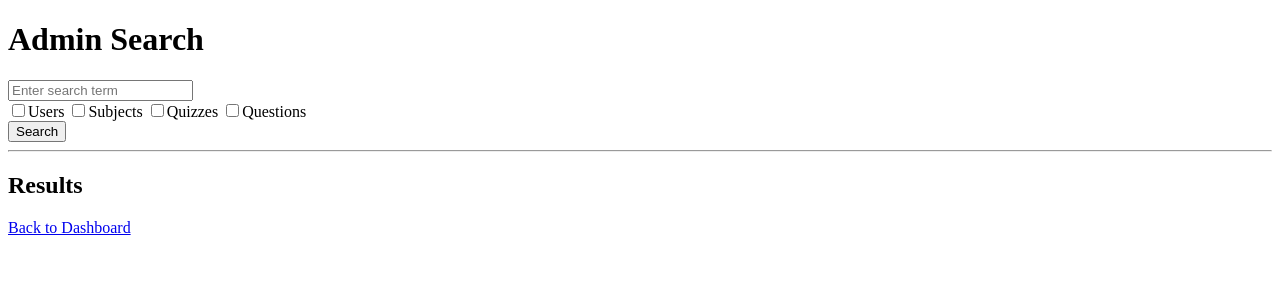
After one commit to 23f3003167/quiz-master-v1, a Flask app: page /admin/search in a window 1280 px wide. The commit adds this page. Shown: the top 300 px of the page. Run offline with Flask 3, Linux system fonts and the light colour scheme; a user stored in the database is signed in.

Commit message:
Developed User dashboard with quiz attempt functionality and timer and Implemented score tracking and quiz result display and also added search functionality for Admin and Users

```diff
--- a/app.py
+++ b/app.py
@@ -1,8 +1,9 @@
 from flask import Flask, render_template, request, redirect, url_for, flash, session
 from flask_login import LoginManager, UserMixin, login_user, logout_user, login_required, current_user
 from flask_migrate import Migrate
-from models import db, User, Admin, Subject, Chapter, Quiz, Question
+from models import db, User, Admin, Subject, Chapter, Quiz, Question, Score
 from datetime import datetime
+import pytz
 
 app = Flask(__name__)
 
@@ -350,6 +351,28 @@ def view_users():
     users = User.query.all()
     return render_template("admin_users.html", users=users)
 
+@app.route("/admin/search", methods=['GET','POST'])
+@login_required
+def admin_search():
+    if current_user.role != "admin":
+        return redirect(url_for("user_dashboard"))
+
+    results = []
+    search_term = request.form.get("search_term","").strip()
+    filter_by = request.form.getlist("filter_by")
+
+    if request.method == "POST" and search_term:
+        if "users" in filter_by:
+            results.extend(User.query.filter(User.full_name.ilike(f"%{search_term}%")).all())
+        if "subjects" in filter_by:
+            results.extend(Subject.query.filter(Subject.name.ilike(f"%{search_term}%")).all())
+        if "quizzes" in filter_by:
+            results.extend(Quiz.query.filter(Quiz.title.ilike(f"%{search_term}%")).all())
+        if "questions" in filter_by:
+            results.extend(Question.query.filter(Question.question_statement.ilike(f"%{search_term}%")).all())
+
+    return render_template("admin_search.html", results=results, search_term=search_term)
+
 @app.route("/user/dashboard", methods=['GET', 'POST'])
 @login_required
 def user_dashboard():
@@ -357,6 +380,100 @@ def user_dashboard():
     if current_user.role != "user":
         return redirect(url_for('login'))
     return render_template('user_dashboard.html')
+
+@app.route("/user/subjects", methods=['GET'])
+@login_required
+def user_subjects():
+    if current_user.role != "user":
+        return redirect(url_for('admin_dashboard'))
+
+    subjects = Subject.query.all()
+    return render_template('user_subjects.html', subjects=subjects)
+
+@app.route("/user/subjects/<int:subject_id>/quizzes", methods=['GET'])
+@login_required
+def user_quizzes(subject_id):
+    if current_user.role != "user":
+        return redirect(url_for('admin_dashboard'))
+    subject = Subject.query.get_or_404(subject_id)
+    quizzes = Quiz.query.filter_by(chapter_id=subject.id).all()
+    return render_template('user_quizzes.html',subject=subject, quizzes=quizzes)
+
+@app.route("/user/quizzes/<int:quiz_id>/attempt",methods=['GET','POST'])
+@login_required
+def attempt_quiz(quiz_id):
+    if current_user.role != "user":
+        return redirect(url_for('admin_dashboard'))
+
+    quiz = Quiz.query.get_or_404(quiz_id)
+    questions = Question.query.filter_by(quiz_id=quiz_id).all()
+    ist = pytz.timezone('Asia/Kolkata')
+
+    if request.method == 'GET':
+        session['quiz_start_time'] = datetime.now().isoformat()
+
+    if request.method == 'POST':
+        score = 0
+        for question in questions:
+            selected_option = request.form.get(f'question_{question.id}')
+            if selected_option and int(selected_option) == question.correct_option:
+                score += 1
+
+        start_time = session.get('quiz_start_time')
+        print(start_time)
+        end_time = datetime.now()
+        print(end_time)
+
+        if start_time:
+            start_time = datetime.fromisoformat(start_time)
+            time_taken = (end_time - start_time).seconds
+            minutes = time_taken // 60
+            seconds = time_taken % 60
+        else:
+            minutes, seconds = 0,0
+
+        new_score = Score(
+            quiz_id=quiz_id,
+            user_id=current_user.id,
+            time_stamp_of_attempt=datetime.now(),
+            total_scored=score,
+            completion_minutes=minutes,
+            completion_seconds=seconds
+        )
+        db.session.add(new_score)
+        db.session.commit()
+
+        flash(f'Quiz Completed! Your Score: {score}/{len(questions)} in {minutes} minutes {seconds} seconds', "success")
+        return redirect(url_for('user_dashboard'))
+
+    return render_template('attempt_quiz.html', quiz=quiz, questions=questions)
+
+@app.route("/user/scores", methods=['GET'])
+@login_required
+def view_scores():
+    if current_user.role != "user":
+        return redirect(url_for("admin_dashboard"))
+
+    scores = Score.query.filter_by(user_id=current_user.id).order_by(Score.time_stamp_of_attempt.desc()).all()
+    return render_template("user_scores.html", scores=scores)
+
+@app.route("/user/search", methods=['GET','POST'])
+@login_required
+def user_search():
+    if current_user.role != "user":
+        return redirect(url_for("admin_dashboard"))
+
+    results = []
+    search_term = request.form.get("search_term","").strip()
+    filter_by = request.form.getlist("filter_by")
+
+    if request.method == "POST" and search_term:
+        if "subjects" in filter_by:
+            results.extend(Subject.query.filter(Subject.name.ilike(f"%{search_term}%")).all())
+        if "quizzes" in filter_by:
+            results.extend(Quiz.query.filter(Quiz.title.ilike(f"%{search_term}%")).all())
+
+    return render_template("user_search.html", results=results, search_term=search_term)
 
 if __name__=="__main__":
     with app.app_context():
--- a/models.py
+++ b/models.py
@@ -83,5 +83,7 @@ class Score(db.Model):
     user_id = db.Column(db.Integer, db.ForeignKey('user.id'), nullable=False)
     time_stamp_of_attempt = db.Column(db.DateTime)
     total_scored = db.Column(db.Integer)
+    completion_minutes = db.Column(db.Integer)
+    completion_seconds = db.Column(db.Integer)
     quiz = db.relationship('Quiz', backref=db.backref('scores', lazy=True))
     user = db.relationship('User', backref=db.backref('scores', lazy=True))
--- /dev/null
+++ b/summa.py
@@ -0,0 +1,6 @@
+from datetime import datetime
+start_time = datetime.now()
+print("Hi")
+end_time = datetime.now()
+time_taken = (end_time - start_time).seconds
+print(time_taken)
--- /dev/null
+++ b/templates/admin_search.html
@@ -0,0 +1,42 @@
+<!DOCTYPE html>
+<html lang="en">
+<head>
+    <meta charset="UTF-8">
+    <meta name="viewport" content="width=device-width, initial-scale=1.0">
+    <title>Admin Search</title>
+</head>
+<body>
+    <h1>Admin Search</h1>
+    <form method="POST">
+        <input type="text" name="search_term" placeholder="Enter search term" value="{{search_term}}" required>
+        <br>
+        <label><input type="checkbox" name="filter_by" value="users">Users</label>
+        <label><input type="checkbox" name="filter_by" value="subjects">Subjects</label>
+        <label><input type="checkbox" name="filter_by" value="quizzes">Quizzes</label>
+        <label><input type="checkbox" name="filter_by" value="questions">Questions</label>
+        <br>
+        <button type="submit">Search</button>
+    </form>
+
+    <hr>
+
+    <h2>Results</h2>
+    <ul>
+        {% for result in results %}
+            <li>
+                {% if result.__tablename__ == "user" %}
+                    <strong>User:</strong> {{result.full_name}} {{result.username}}
+                {% elif result.__tablename__ == "subject" %}
+                    <strong>Subject:</strong> {{result.name}}
+                {% elif result.__tablename__ == "quiz" %}
+                    <strong>Quiz:</strong> {{result.title}}
+                {% elif result.__tablename__ == "question" %}
+                    <strong>Question:</strong> {{result.question_statement}}
+                {% endif %}
+            </li>
+        {% endfor %}
+    </ul>
+
+    <a href="{{url_for('admin_dashboard')}}">Back to Dashboard</a>
+</body>
+</html>
--- a/templates/user_dashboard.html
+++ b/templates/user_dashboard.html
@@ -7,6 +7,12 @@
 </head>
 <body>
     <h1>Welcome, {{current_user.full_name}}!</h1>
+    <h2>User Options</h2>
+    <ul>
+        <li><a href="{{ url_for('user_subjects')}}">Take a Quiz</a></li>
+        <li><a href="{{ url_for('view_scores')}}">View Scores</a></li>
+        <li><a href="{{ url_for('user_search')}}">Search</a></li>
+    </ul>
     <a href="{{ url_for('logout')}}">Logout</a>
 </body>
 </html>
```
Also changed, not shown: migrations/versions/789b8bce3d08_added_completion_minutes_and_completion_.py (added, +34 -0 lines), templates/admin_dashboard.html (+3 -6 lines), templates/attempt_quiz.html (added, +47 -0 lines), templates/user_quizzes.html (added, +31 -0 lines), templates/user_scores.html (added, +28 -0 lines), templates/user_search.html (added, +36 -0 lines), templates/user_subjects.html (added, +29 -0 lines).
